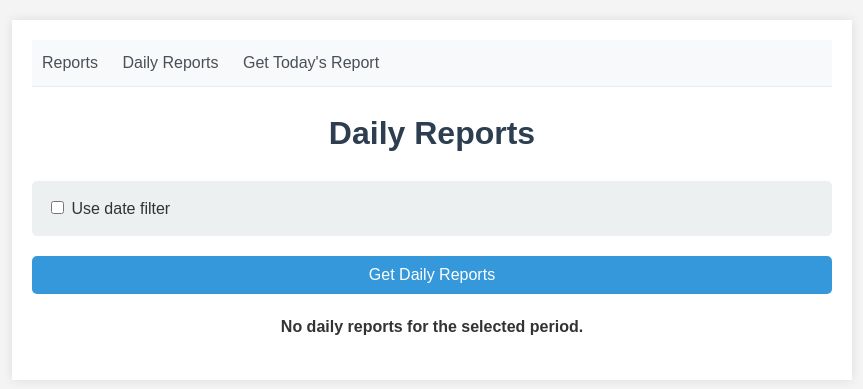
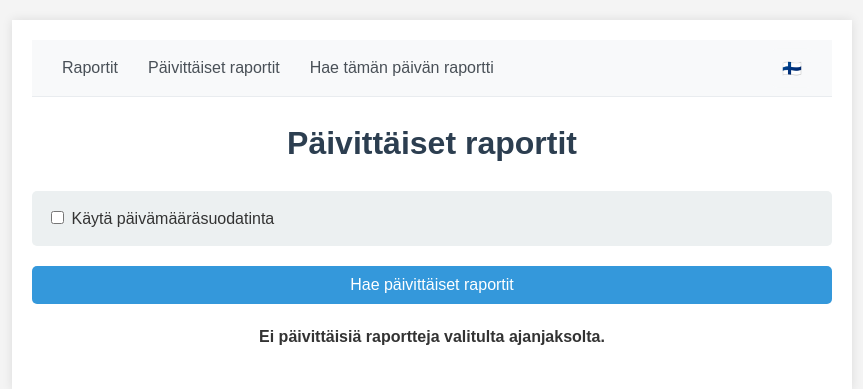
Before and after one commit to lhaur/reporting-project-tg, a Flask app: template templates/daily_reports.html in a window 1280 px wide. Shown: the top 389 px of the page, without its empty margins (208-1071 px from the left). Run offline with Flask 3, Linux system fonts and the light colour scheme; the template is opened without the code that fills it, so the values that code supplies are empty.

Commit message:
FInished language functionality

```diff
--- a/app.py
+++ b/app.py
@@ -22,10 +22,15 @@ db = client['telegram_bot']
 reports_collection = db['reports']
 daily_reports_collection = db['daily_reports']
 
-def process_with_llm(reports_str):
+lang_dict = {
+    "fi": "Finnish",
+    "en": "English"
+}
+
+def process_with_llm(reports_str, language):
     llm = ChatOpenAI(api_key=os.environ.get('OPENAI_API_KEY', "default"), model=os.environ.get("OPENAI_MODEL", "gpt-4o-mini"))
-    prompt = PromptTemplate.from_template("Generate daily report from these activities and include also brief summary about day: {reports}")
-    question = prompt.format(reports=reports_str)
+    prompt = PromptTemplate.from_template("Generate daily report (in language {lang}) from these activities and include also brief summary about day: {reports}")
+    question = prompt.format(reports=reports_str, lang=lang_dict[language])
     return llm.invoke(question).content
 
 @app.route('/api/reports', methods=['POST'])
@@ -82,6 +87,7 @@ def get_reports():
 
 @app.route('/api/daily_report', methods=['GET'])
 def generate_daily_report():
+    language = request.args.get('lang', 'fi')
     end_date = datetime.now()
     start_date = end_date - timedelta(days=1)
 
@@ -104,7 +110,7 @@ def generate_daily_report():
 
     formatted_data = "\n".join(formatted_data)
     print(formatted_data)
-    summary = process_with_llm(formatted_data)
+    summary = process_with_llm(formatted_data, language)
 
     daily_report = {
         "timestamp": end_date,
--- a/static/base.js
+++ b/static/base.js
@@ -1,7 +1,34 @@
 document.addEventListener("DOMContentLoaded", function () {
   const currentPath = window.location.pathname;
   const navLinks = document.querySelectorAll(".navbar a");
+  const fiBtnLang = document.getElementById("fi-btn");
+  const enBtnLang = document.getElementById("en-btn");
+  const currentLang = document.getElementById("currentLang");
 
+  fiBtnLang.addEventListener("click", (e) => {
+    e.preventDefault();
+    setLanguage("fi");
+  });
+  enBtnLang.addEventListener("click", (e) => {
+    e.preventDefault();
+    setLanguage("en");
+  });
+
+  function setLanguage(lang) {
+    document.documentElement.lang = lang;
+    localStorage.setItem("preferredLanguage", lang);
+    document.querySelectorAll("[data-fi][data-en]").forEach((elem) => {
+      elem.textContent = elem.getAttribute(`data-${lang}`);
+    });
+
+    currentLang.textContent = lang === "fi" ? "🇫🇮" : "🇬🇧";
+  }
+
+  function getPreferredLanguage() {
+    return localStorage.getItem("preferredLanguage") || "fi";
+  }
+
+  setLanguage(getPreferredLanguage());
   navLinks.forEach((link) => {
     if (link.getAttribute("href") === currentPath) {
       link.classList.add("active");
@@ -19,34 +46,41 @@ document.addEventListener("DOMContentLoaded", function () {
 
   document
     .getElementById("fetchTodayReport")
-    .addEventListener("click", fetchTodayReport);
+    .addEventListener("click", () =>
+      fetchTodayReport(document.documentElement.lang)
+    );
 });
 
-async function fetchTodayReport() {
+async function fetchTodayReport(lang) {
   try {
-    const response = await fetch("/api/daily_report");
+    const response = await fetch(`/api/daily_report?lang=${lang}`);
     if (!response.ok) {
       throw new Error(`HTTP error! status: ${response.status}`);
     }
     const report = await response.json();
-    displayTodayReport(report);
+    displayTodayReport(report, lang);
   } catch (error) {
     console.error("Error fetching today's report:", error);
-    document.getElementById(
-      "todayReportSummary"
-    ).innerHTML = `Error fetching today's report: ${error.message}`;
+    document.getElementById("todayReportSummary").innerHTML =
+      lang === "fi"
+        ? `Virhe haettaessa tämän päivän raporttia: ${error.message}`
+        : `Error fetching today's report: ${error.message}`;
   }
 }
 
-function displayTodayReport(report) {
+function displayTodayReport(report, lang) {
   const summaryElement = document.getElementById("todayReportSummary");
   const summaryHtml = marked.parse(report.summary);
 
   summaryElement.innerHTML = `
-            <h3>Report for ${new Date(
-              report.timestamp
-            ).toLocaleDateString()}</h3>
+            <h3>${
+              lang === "fi" ? "Raportti päivälle" : "Report for"
+            } ${new Date(report.timestamp).toLocaleDateString(
+    lang === "fi" ? "fi-FI" : "en-US"
+  )}</h3>
             <div>${summaryHtml}</div>
-            <p><strong>Report Count:</strong> ${report.report_count}</p>
+            <p><strong>${
+              lang === "fi" ? "Raporttien määrä" : "Report Count"
+            }:</strong> ${report.report_count}</p>
         `;
 }
--- a/static/style.css
+++ b/static/style.css
@@ -96,7 +96,12 @@ button:hover {
 .navbar {
   background-color: #f8f9fa;
   border-bottom: 1px solid #e9ecef;
-  padding: 10px 0;
+  display: flex;
+  justify-content: flex-start;
+  align-items: center;
+  background-color: #f8f9fa;
+  padding: 10px 20px;
+  position: relative;
   margin-bottom: 20px;
 }
 .navbar ul {
@@ -115,6 +120,7 @@ button:hover {
   font-size: 16px;
   padding: 5px 10px;
   border-radius: 5px;
+  margin-right: 10px;
   transition: background-color 0.3s;
 }
 .navbar a:hover {
@@ -152,3 +158,61 @@ button:hover {
   margin: 20px 0;
   font-weight: bold;
 }
+.dropdown {
+  position: absolute; /* Muutettu */
+  right: 20px; /* Lisätty */
+  top: 50%; /* Lisätty */
+  transform: translateY(-50%); /* Lisätty */
+}
+
+.dropbtn {
+  background-color: #f8f9fa;
+  color: #333;
+  padding: 10px;
+  font-size: 16px;
+  border: none;
+  cursor: pointer;
+}
+
+.dropdown-content {
+  display: none;
+  position: absolute;
+  right: 0;
+  background-color: #f9f9f9;
+  min-width: 120px;
+  box-shadow: 0px 8px 16px 0px rgba(0, 0, 0, 0.2);
+  z-index: 1;
+}
+
+.dropdown-content a {
+  color: black;
+  padding: 12px 16px;
+  text-decoration: none;
+  display: block;
+  margin-right: 0; /* Lisätty */
+}
+
+.dropdown-content a:hover {
+  background-color: #f1f1f1;
+}
+
+.dropdown:hover .dropdown-content {
+  display: block;
+}
+
+.dropdown:hover .dropbtn {
+  background-color: #e9ecef;
+}
+
+@media (max-width: 600px) {
+  .navbar {
+    flex-wrap: wrap;
+    justify-content: space-between;
+  }
+
+  .dropdown {
+    position: static;
+    transform: none;
+    margin-top: 10px;
+  }
+}
--- a/templates/base.html
+++ b/templates/base.html
@@ -13,15 +13,44 @@
   <body>
     <div class="container">
       <div class="navbar">
-        <a href="/" id="reportsLink">Reports</a>
-        <a href="/daily" id="dailyReportsLink">Daily Reports</a>
-        <a href="#" id="todayReportLink">Get Today's Report</a>
+        <a href="/" id="reportsLink" data-fi="Raportit" data-en="Reports"
+          >Raportit</a
+        >
+        <a
+          href="/daily"
+          id="dailyReportsLink"
+          data-fi="Päivittäiset raportit"
+          data-en="Daily Reports"
+          >Päivittäiset raportit</a
+        >
+        <a
+          href="#"
+          id="todayReportLink"
+          data-fi="Hae tämän päivän raportti"
+          data-en="Get Today's Report"
+          >Hae tämän päivän raportti</a
+        >
+        <div class="dropdown">
+          <button class="dropbtn" id="currentLang">🇫🇮</button>
+          <div class="dropdown-content">
+            <a href="#" id="fi-btn" data-fi="Suomi" data-en="Finnish"
+              >🇫🇮 Suomi</a
+            >
+            <a href="#" id="en-btn" data-fi="Englanti" data-en="English"
+              >🇬🇧 English</a
+            >
+          </div>
+        </div>
       </div>
       {% block content %}{% endblock %}
 
       <div id="todayReportContent" style="display: none">
-        <h2>Today's Report</h2>
-        <button id="fetchTodayReport">Get Today's Report</button>
+        <h2 data-fi="Päivän raportti" data-en="Today's Report"></h2>
+        <button
+          id="fetchTodayReport"
+          data-fi="Hae päivän raportti"
+          data-en="Get today's report"
+        ></button>
         <div id="todayReportSummary"></div>
       </div>
     </div>
--- a/templates/daily_reports.html
+++ b/templates/daily_reports.html
@@ -1,22 +1,35 @@
 {% extends "base.html" %} {% block content %}
-<h1>Daily Reports</h1>
+<h1 data-fi="Päivittäiset raportit" data-en="Daily Reports">
+  Päivittäiset raportit
+</h1>
 <div class="filter-section">
-  <label> <input type="checkbox" id="useDateFilter" /> Use date filter </label>
+  <label>
+    <input type="checkbox" id="useDateFilter" />
+    <span data-fi="Käytä päivämääräsuodatinta" data-en="Use date filter"
+      >Käytä päivämääräsuodatinta</span
+    >
+  </label>
 
   <div id="dateInputs" style="display: none" class="date-inputs">
     <label for="startDate">
-      Start Date:
+      <span data-fi="Aloituspäivä:" data-en="Start Date:">Aloituspäivä:</span>
       <input type="date" id="startDate" />
     </label>
 
     <label for="endDate">
-      End Date:
+      <span data-fi="Lopetuspäivä:" data-en="End Date:">Lopetuspäivä:</span>
       <input type="date" id="endDate" />
     </label>
   </div>
 </div>
 
-<button id="fetchReports">Get Daily Reports</button>
+<button
+  id="fetchReports"
+  data-fi="Hae päivittäiset raportit"
+  data-en="Get Daily Reports"
+>
+  Hae päivittäiset raportit
+</button>
 
 <div id="summary"></div>
 <div id="reports"></div>
@@ -50,7 +63,10 @@
           startDate.setHours(0, 0, 0, 0);
           params.append("startdate", startDate.toISOString());
         } else {
-          document.getElementById("summary").innerHTML = "Invalid start date.";
+          document.getElementById("summary").innerHTML =
+            document.documentElement.lang === "fi"
+              ? "Virheellinen aloituspäivämäärä."
+              : "Invalid start date.";
           return;
         }
       }
@@ -61,13 +77,19 @@
           endDate.setHours(23, 59, 59, 999);
           params.append("enddate", endDate.toISOString());
         } else {
-          document.getElementById("summary").innerHTML = "Invalid end date.";
+          document.getElementById("summary").innerHTML =
+            document.documentElement.lang === "fi"
+              ? "Virheellinen lopetuspäivämäärä."
+              : "Invalid end date.";
           return;
         }
       }
 
       if (!startDateInput && !endDateInput) {
-        document.getElementById("summary").innerHTML = "Enter at least 1 date.";
+        document.getElementById("summary").innerHTML =
+          document.documentElement.lang === "fi"
+            ? "Syötä vähintään 1 päivämäärä."
+            : "Enter at least 1 date.";
         return;
       }
     }
@@ -81,9 +103,10 @@
       displayDailyReports(reports);
     } catch (error) {
       console.error("Error fetching daily reports:", error);
-      document.getElementById(
-        "summary"
-      ).innerHTML = `Error fetching daily reports: ${error.message}`;
+      document.getElementById("summary").innerHTML =
+        document.documentElement.lang === "fi"
+          ? `Virhe päivittäisten raporttien hakemisessa: ${error.message}`
+          : `Error fetching daily reports: ${error.message}`;
     }
   }
 
@@ -94,7 +117,10 @@
     if (reports.length > 0) {
       reports.sort((a, b) => new Date(b.timestamp) - new Date(a.timestamp));
 
-      summaryElement.innerHTML = `Overall ${reports.length} daily reports`;
+      summaryElement.innerHTML =
+        document.documentElement.lang === "fi"
+          ? `Yhteensä ${reports.length} päivittäistä raporttia`
+          : `Overall ${reports.length} daily reports`;
       reportsElement.innerHTML = reports
         .map((report, index) => {
           const date = new Date(report.timestamp);
@@ -105,28 +131,49 @@
           return `
                         <div class="expander">
                             <div class="expander-header" onclick="toggleExpander(this)">
-                                Daily Report ${formattedDate} (${
-            report.report_count
-          } reports)
+                                ${
+                                  document.documentElement.lang === "fi"
+                                    ? "Päivittäinen raportti"
+                                    : "Daily Report"
+                                } ${formattedDate} (${report.report_count} ${
+            document.documentElement.lang === "fi" ? "raporttia" : "reports"
+          })
                             </div>
                             <div class="expander-content">
-                                <p><strong>Summary:</strong> ${summaryHtml}</p>
-                                <p><strong>Report Count:</strong> ${
-                                  report.report_count
-                                }</p>
-                                <p><strong>Start Date:</strong> ${new Date(
-                                  report.start_date
-                                ).toLocaleString()}</p>
-                                <p><strong>End Date:</strong> ${new Date(
-                                  report.end_date
-                                ).toLocaleString()}</p>
+                                <p><strong>${
+                                  document.documentElement.lang === "fi"
+                                    ? "Yhteenveto"
+                                    : "Summary"
+                                }:</strong> ${summaryHtml}</p>
+                                <p><strong>${
+                                  document.documentElement.lang === "fi"
+                                    ? "Raporttien määrä"
+                                    : "Report Count"
+                                }:</strong> ${report.report_count}</p>
+                                <p><strong>${
+                                  document.documentElement.lang === "fi"
+                                    ? "Aloituspäivä"
+                                    : "Start Date"
+                                }:</strong> ${new Date(
+            report.start_date
+          ).toLocaleString()}</p>
+                                <p><strong>${
+                                  document.documentElement.lang === "fi"
+                                    ? "Lopetuspäivä"
+                                    : "End Date"
+                                }:</strong> ${new Date(
+            report.end_date
+          ).toLocaleString()}</p>
                             </div>
                         </div>
                     `;
         })
         .join("");
     } else {
-      summaryElement.innerHTML = "No daily reports for the selected period.";
+      summaryElement.innerHTML =
+        document.documentElement.lang === "fi"
+          ? "Ei päivittäisiä raportteja valitulta ajanjaksolta."
+          : "No daily reports for the selected period.";
       reportsElement.innerHTML = "";
     }
   }
```
Also changed, not shown: templates/reports.html (+47 -18 lines).
